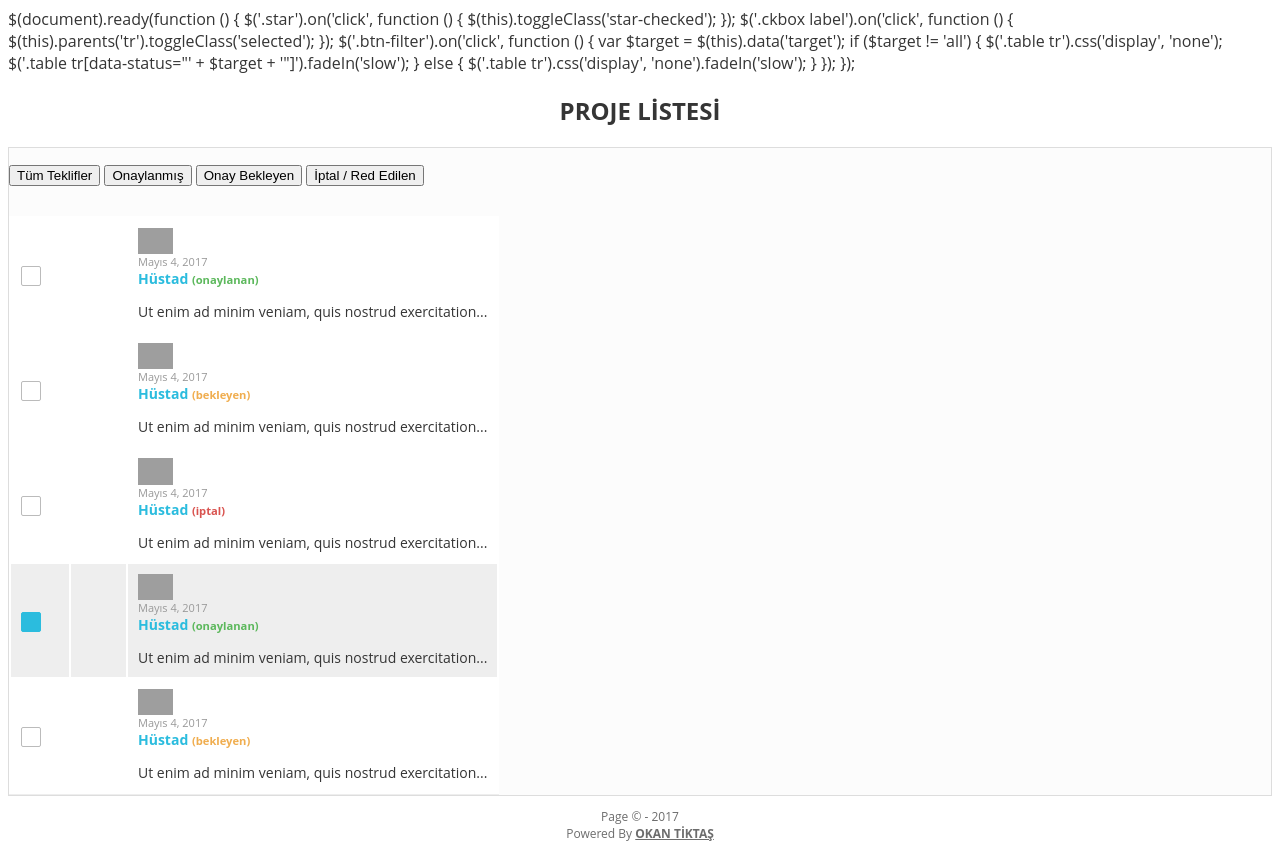
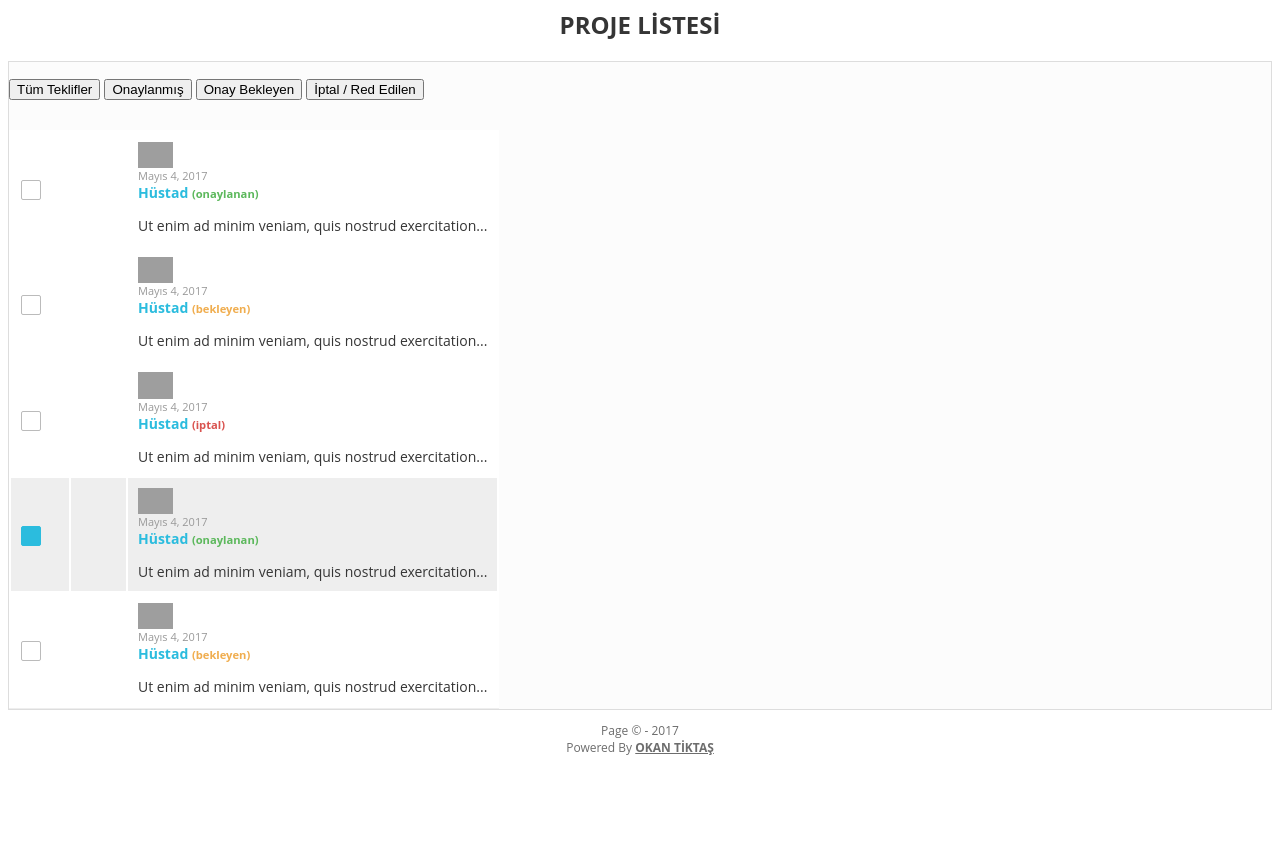
Before and after one commit to nutdanai44/arZure, a PHP site: page / in a window 1280 px wide. After the commit the page ends 755 px from the top, so only its background shows below. Run offline with PHP 8.4, Linux system fonts and the light colour scheme; grey boxes are pictures that could not be loaded.

Commit message:
Update index.php

```diff
--- a/index.php
+++ b/index.php
@@ -3,27 +3,8 @@
 	<title></title>
 	<body>
 		<link rel="stylesheet" href="main.css" type="text/css">
-		$(document).ready(function () {
+		<script type="text/javascript" src="script.js"></script>
 
-	$('.star').on('click', function () {
-      $(this).toggleClass('star-checked');
-    });
-
-    $('.ckbox label').on('click', function () {
-      $(this).parents('tr').toggleClass('selected');
-    });
-
-    $('.btn-filter').on('click', function () {
-      var $target = $(this).data('target');
-      if ($target != 'all') {
-        $('.table tr').css('display', 'none');
-        $('.table tr[data-status="' + $target + '"]').fadeIn('slow');
-      } else {
-        $('.table tr').css('display', 'none').fadeIn('slow');
-      }
-    });
-
- });
 		<div class="container">
 	<div class="row">
 
```
